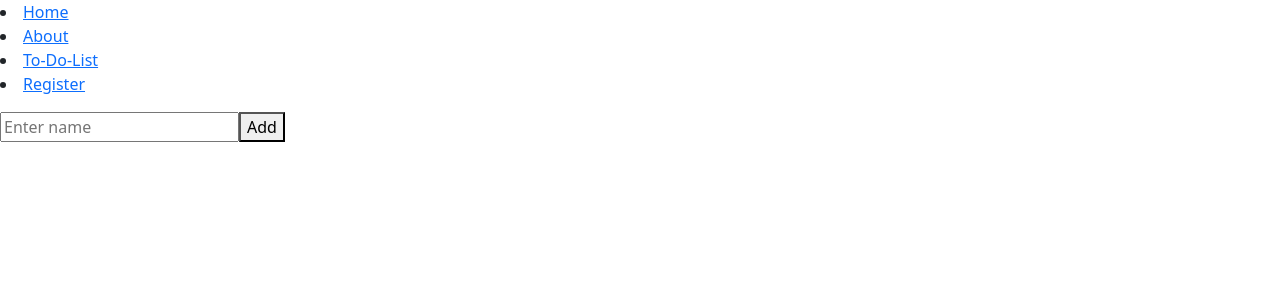
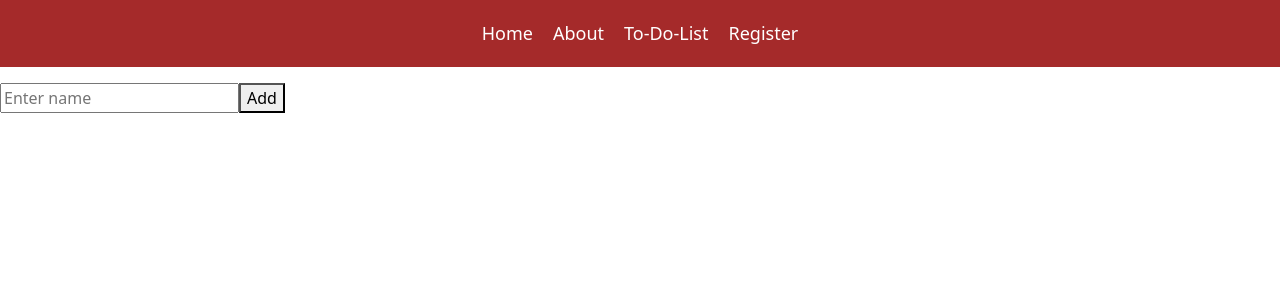
Before and after one commit to sudharsandeveloper/react-tasks-himad, a React (Create React App) app: page /todo-list in a window 1280 px wide. Shown: the top 300 px of the page. Built offline with nearby package versions, Linux system fonts and the light colour scheme.

Commit message:
nav style updated

```diff
--- a/src/App.css
+++ b/src/App.css
@@ -1,3 +1,22 @@
+.header-nav{
+  display: flex;
+  justify-content: center;
+  gap: 20px;
+  list-style: none;
+  background-color: brown;
+  padding: 20px;
+  font-size: 18px;
+}
+
+.header-nav li a {
+  text-decoration: none;
+  color: white;
+}
+
+.header-nav li a:hover{
+  color: black;
+}
+
 .register-page{
   background-color: #f5f5f5;
   padding-top: 10%;
--- /dev/null
+++ b/src/Components/Links.js
@@ -0,0 +1,16 @@
+import React from 'react'
+import { Link } from 'react-router-dom'
+
+function Links() {
+  return (
+    <ul className='header-nav'>
+        <li><Link to={'/'}>Home</Link></li>
+        <li><Link to={'/about'}>About</Link></li>
+        {/* <li><Link to={'/todo'}>To-Do</Link></li> */}
+        <li><Link to={'/todo-list'}>To-Do-List</Link></li>
+        <li><Link to={'/register'}>Register</Link></li>
+    </ul>
+  )
+}
+
+export default Links
--- a/src/Components/Navbar.js
+++ b/src/Components/Navbar.js
@@ -5,17 +5,13 @@ import About from "./About";
 import Todo from "./Todo";
 import Register from "./Register";
 import ToDoList from "./ToDoList";
+import Links from "./Links";
 
 function Navbar(){
     return(
         <>
             <BrowserRouter>
-                <li><Link to={'/'}>Home</Link></li>
-                <li><Link to={'/about'}>About</Link></li>
-                {/* <li><Link to={'/todo'}>To-Do</Link></li> */}
-                <li><Link to={'/todo-list'}>To-Do-List</Link></li>
-                <li><Link to={'/register'}>Register</Link></li>
-
+               <Links />
                 <Routes>
                     <Route path="/" element={<Home />} />
                     <Route path="/about" element={<About />} />
```
